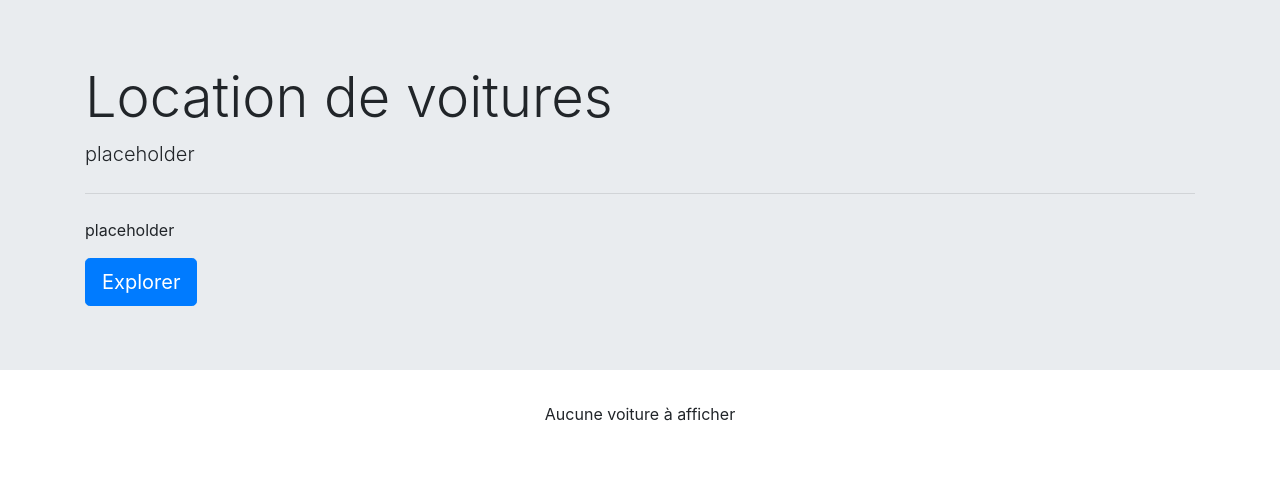
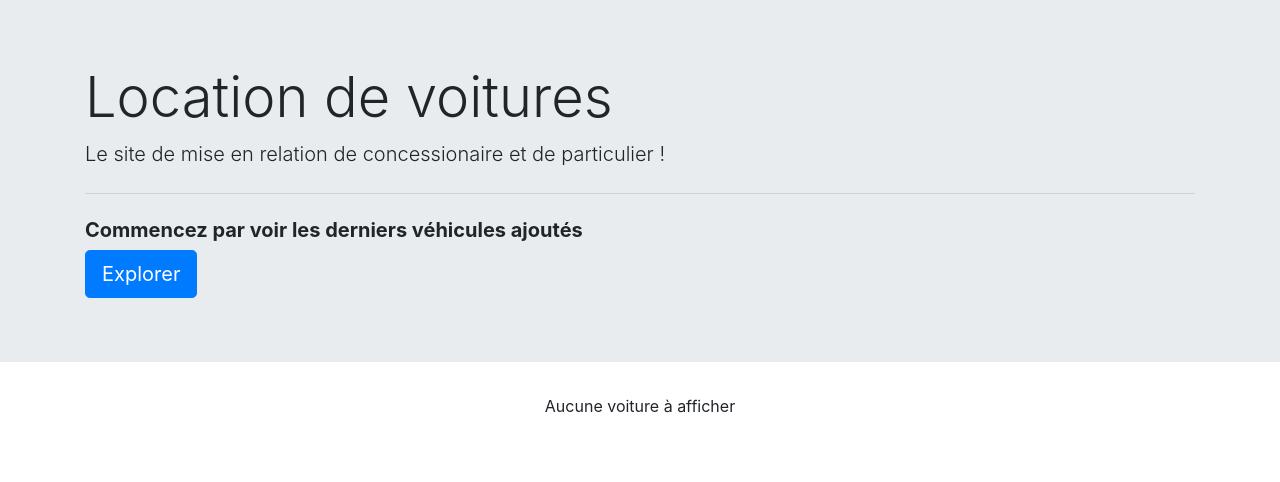
Before and after one commit to VraelGit/SitePPE, a PHP site: page /home.php in a window 1280 px wide. Shown: the part 56-538 px from the top of the page. Run offline with PHP 8.4, Linux system fonts and the light colour scheme; data that the repository does not hold is empty.

Commit message:
Add files via upload

```diff
--- a/ppe/home.php
+++ b/ppe/home.php
@@ -20,16 +20,23 @@ include 'fonctions.php';
 
   <!--Lien CSS Bootstrap-->
   <link rel="stylesheet" href="https://stackpath.bootstrapcdn.com/bootstrap/4.3.1/css/bootstrap.min.css" integrity="sha384-ggOyR0iXCbMQv3Xipma34MD+dH/1fQ784/j6cY/iJTQUOhcWr7x9JvoRxT2MZw1T" crossorigin="anonymous">
-
+  <link rel="stylesheet" href="sheet.css">
   <style>
-
+  #header
+  {
+    z-index: 10;
+  }
   </style>
 
 </head>
 
 <body>
 
-  <nav class="navbar navbar-expand-lg navbar-dark bg-dark" id="navbar">
+<header id="header" role="banner" class="main-header">
+
+<div class="header-inner">
+
+  <nav class="navbar navbar-expand-lg navbar-dark bg-dark" id="navbar" class="header-nav">
 
     <span class="navbar-brand mb-0 h1">AutoPower</span>
 
@@ -70,12 +77,16 @@ include 'fonctions.php';
     </ul>
   </nav>
 
+</div>
+</header>
+
+
   <div class="jumbotron jumbotron-fluid">
     <div class="container">
       <h1 class="display-4">Location de voitures</h1>
-      <p class="lead">placeholder</p>
+      <p class="lead">Le site de mise en relation de concessionaire et de particulier ! </p>
       <hr class="my-4">
-      <p>placeholder</p>
+      <h5><strong> Commencez par voir les derniers véhicules ajoutés</h5></strong>
       <a class="btn btn-primary btn-lg" href="#listeVoitures" role="button">Explorer</a>
     </div>
   </div>
@@ -159,6 +170,9 @@ include 'fonctions.php';
           </div>
         <?php } else {
         } ?>
+
+
+
 
         <?php
 
```
